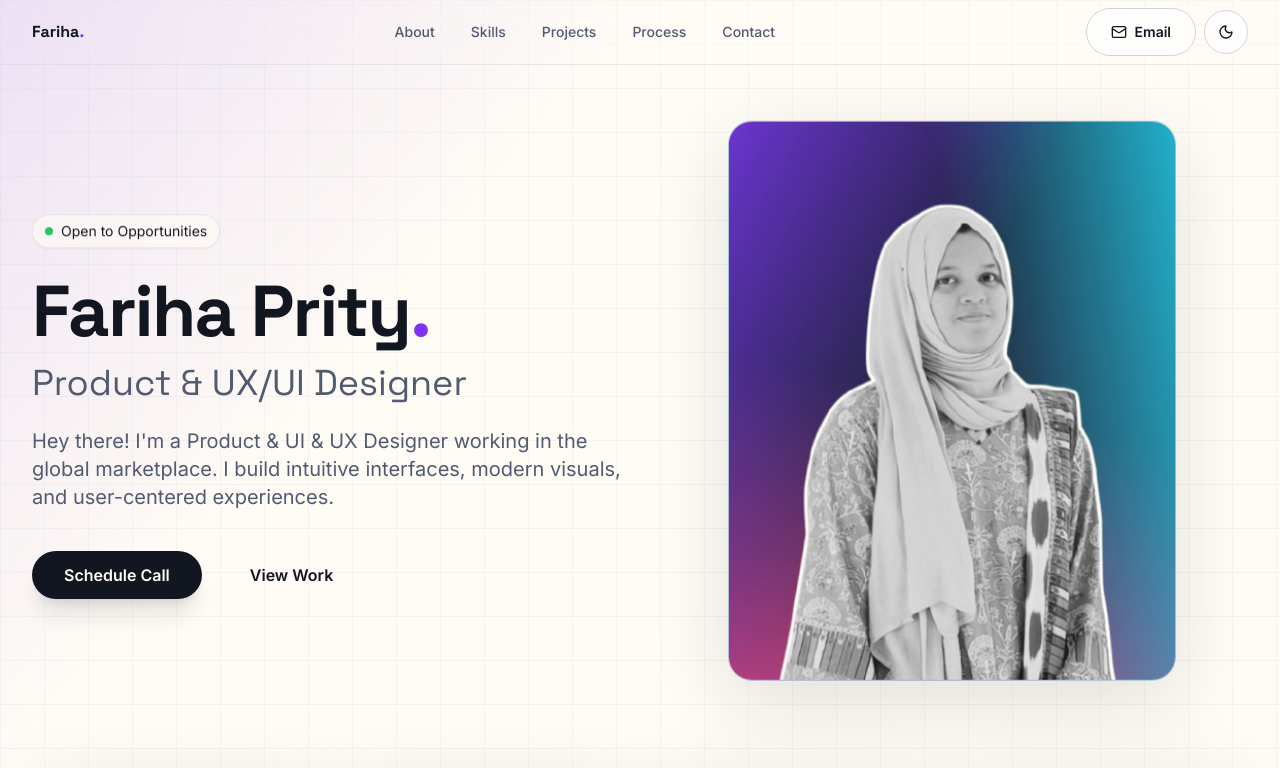
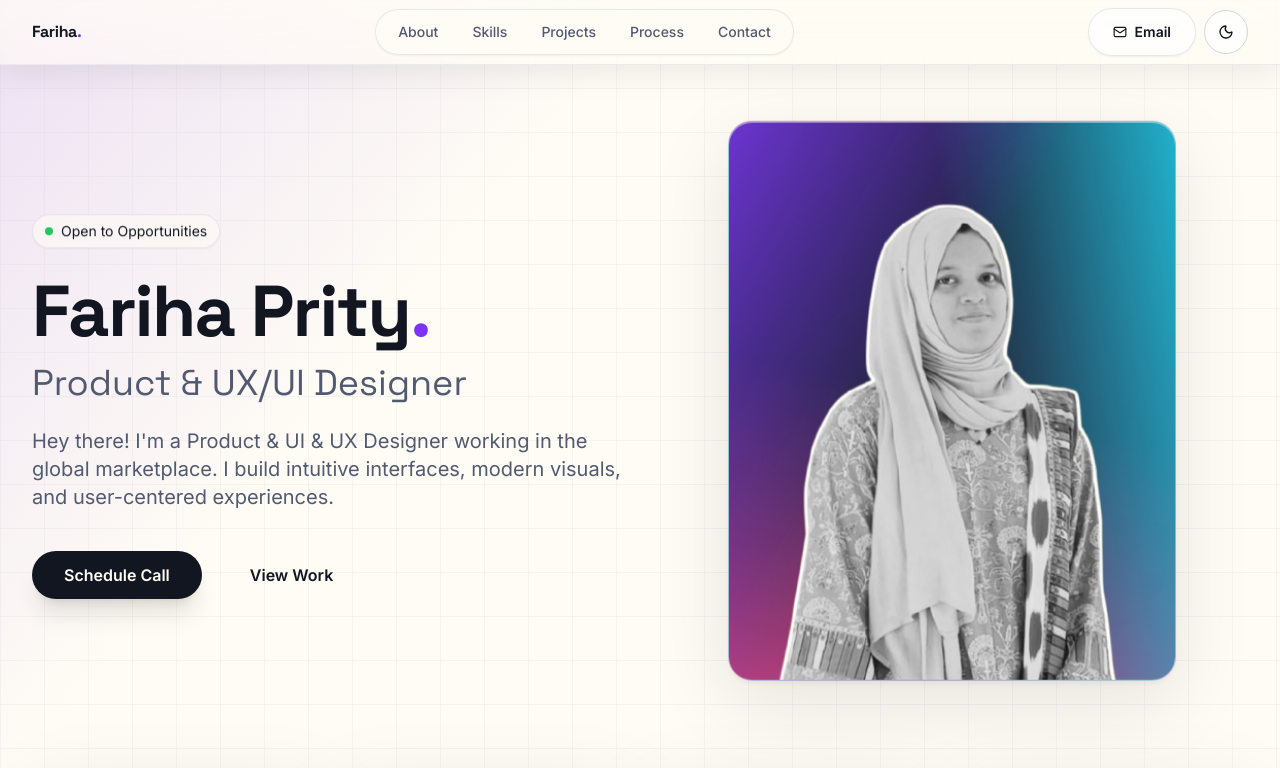
Before and after one commit to Omar-webcloud/Prity, a Next.js app: page / in a window 1280 px wide. Shown: the top 768 px of the page. Built offline with nearby package versions, Linux system fonts and the light colour scheme.

Commit message:
feat: add global CSS design system and portfolio page component

```diff
--- a/app/globals.css
+++ b/app/globals.css
@@ -80,20 +80,50 @@ body {
 }
 
 .glass {
-  background: linear-gradient(135deg, hsl(var(--card) / 0.82), hsl(var(--card) / 0.58));
-  border: 1px solid hsl(var(--border) / 0.76);
-  box-shadow: 0 24px 80px rgba(15, 23, 42, 0.12);
-  backdrop-filter: blur(20px);
+  background: linear-gradient(135deg, hsl(var(--card) / 0.85), hsl(var(--card) / 0.60));
+  border: 1px solid hsl(var(--border) / 0.70);
+  box-shadow:
+    0 4px 6px -1px rgba(0, 0, 0, 0.05),
+    0 24px 80px rgba(15, 23, 42, 0.10),
+    inset 0 1px 0 rgba(255, 255, 255, 0.5);
+  backdrop-filter: blur(24px) saturate(180%);
+  -webkit-backdrop-filter: blur(24px) saturate(180%);
 }
 
 .dark .glass {
   background:
-    linear-gradient(135deg, rgba(255, 247, 225, 0.075), rgba(255, 247, 225, 0.025)),
-    linear-gradient(180deg, rgba(195, 230, 69, 0.045), transparent);
-  border-color: rgba(219, 212, 191, 0.14);
+    linear-gradient(135deg, rgba(255, 247, 225, 0.08), rgba(255, 247, 225, 0.03)),
+    linear-gradient(180deg, rgba(195, 230, 69, 0.05), transparent);
+  border-color: rgba(219, 212, 191, 0.16);
   box-shadow:
-    inset 0 1px 0 rgba(255, 247, 225, 0.07),
-    0 30px 90px rgba(0, 0, 0, 0.36);
+    inset 0 1px 0 rgba(255, 247, 225, 0.09),
+    inset 0 -1px 0 rgba(0, 0, 0, 0.1),
+    0 30px 90px rgba(0, 0, 0, 0.40);
+  backdrop-filter: blur(24px) saturate(160%);
+  -webkit-backdrop-filter: blur(24px) saturate(160%);
+}
+
+/* Premium navbar glass */
+.navbar-glass {
+  background: linear-gradient(180deg,
+    hsl(var(--background) / 0.80) 0%,
+    hsl(var(--background) / 0.65) 100%);
+  border-bottom: 1px solid hsl(var(--border) / 0.40);
+  box-shadow:
+    0 1px 0 rgba(255,255,255,0.06),
+    0 8px 32px rgba(0, 0, 0, 0.08);
+  backdrop-filter: blur(28px) saturate(200%);
+  -webkit-backdrop-filter: blur(28px) saturate(200%);
+}
+
+.dark .navbar-glass {
+  background: linear-gradient(180deg,
+    rgba(15, 17, 32, 0.82) 0%,
+    rgba(15, 17, 32, 0.65) 100%);
+  border-bottom-color: rgba(198, 230, 71, 0.08);
+  box-shadow:
+    0 1px 0 rgba(198, 230, 71, 0.06),
+    0 8px 40px rgba(0, 0, 0, 0.30);
 }
 
 .text-gradient {
--- a/components/portfolio-page.tsx
+++ b/components/portfolio-page.tsx
@@ -449,74 +449,97 @@ function Header() {
   };
 
   return (
-    <header className="fixed inset-x-0 top-0 z-50 border-b border-border/50 bg-background/72 backdrop-blur-2xl">
-      <Container className="flex h-16 items-center justify-between">
+    <header className="fixed inset-x-0 top-0 z-50 navbar-glass transition-all duration-300">
+      <Container className="flex h-16 items-center justify-between gap-4">
+
+        {/* Logo */}
         <a
           href="#home"
-          className="focus-ring rounded-full font-display text-base font-bold"
+          className="focus-ring rounded-full font-display text-base font-bold tracking-tight"
           onClick={(e) => handleScroll(e, "#home")}
         >
           Fariha<span className="text-primary">.</span>
         </a>
-        <nav aria-label="Main navigation" className="hidden items-center gap-1 md:flex">
+
+        {/* Desktop Nav — floating pill */}
+        <nav
+          aria-label="Main navigation"
+          className="hidden md:flex items-center gap-0.5 rounded-full border border-border/50 bg-background/50 backdrop-blur-xl px-1.5 py-1.5 shadow-sm"
+        >
           {navItems.map(([label, href]) => (
             <a
               key={label}
               href={href}
-              className="focus-ring rounded-full px-4 py-2 text-sm font-medium text-muted-foreground transition hover:bg-muted hover:text-foreground"
+              className="focus-ring relative rounded-full px-4 py-1.5 text-sm font-medium text-muted-foreground transition-all duration-200 hover:bg-foreground/6 hover:text-foreground"
               onClick={(e) => handleScroll(e, href)}
             >
               {label}
             </a>
           ))}
         </nav>
+
+        {/* Right actions */}
         <div className="flex items-center gap-2">
-          <Button asChild variant="secondary" className="hidden sm:inline-flex">
+          <Button
+            asChild
+            variant="secondary"
+            className="hidden sm:inline-flex rounded-full shadow-sm border border-border/50 transition-all duration-300 hover:-translate-y-0.5 hover:shadow-md"
+          >
             <a href="mailto:hello@framece.design">
-              <Mail className="h-4 w-4" />
+              <Mail className="h-3.5 w-3.5" />
               Email
             </a>
           </Button>
           <ThemeToggle />
+
+          {/* Mobile hamburger */}
           <button
             type="button"
-            className="focus-ring relative grid h-11 w-11 place-items-center rounded-full border bg-card/70 md:hidden"
+            className="focus-ring relative grid h-9 w-9 place-items-center rounded-full border border-border/60 bg-card/60 backdrop-blur-md md:hidden transition-colors duration-200 hover:bg-card"
             aria-label={menuOpen ? "Close navigation menu" : "Open navigation menu"}
             aria-expanded={menuOpen}
             onClick={() => setMenuOpen((open) => !open)}
           >
             <span
               className={cn(
-                "absolute h-0.5 w-5 rounded-full bg-foreground transition",
+                "absolute h-0.5 w-4 rounded-full bg-foreground transition-all duration-300",
                 menuOpen ? "rotate-45" : "-translate-y-1.5"
               )}
             />
             <span
               className={cn(
-                "absolute h-0.5 w-5 rounded-full bg-foreground transition",
-                menuOpen ? "opacity-0" : "opacity-100"
+                "absolute h-0.5 w-4 rounded-full bg-foreground transition-all duration-300",
+                menuOpen ? "opacity-0 scale-x-0" : "opacity-100 scale-x-100"
               )}
             />
             <span
               className={cn(
-                "absolute h-0.5 w-5 rounded-full bg-foreground transition",
+                "absolute h-0.5 w-4 rounded-full bg-foreground transition-all duration-300",
                 menuOpen ? "-rotate-45" : "translate-y-1.5"
               )}
             />
           </button>
         </div>
       </Container>
-      {menuOpen ? (
+
+      {/* Mobile menu */}
+      {menuOpen && (
+        <motion.div
+          initial={{ opacity: 0, y: -8 }}
+          animate={{ opacity: 1, y: 0 }}
+          exit={{ opacity: 0, y: -8 }}
+          transition={{ duration: 0.2 }}
+        >
           <Container className="pb-4 md:hidden">
             <nav
               aria-label="Mobile navigation"
-            className="glass grid gap-1 rounded-[8px] p-2"
+              className="glass grid gap-1 rounded-2xl p-2 shadow-xl"
             >
               {navItems.map(([label, href]) => (
                 <a
                   key={label}
                   href={href}
-                className="focus-ring rounded-[8px] px-4 py-3 text-sm font-semibold text-muted-foreground transition hover:bg-background/55 hover:text-foreground"
+                  className="focus-ring flex items-center rounded-xl px-4 py-3 text-sm font-semibold text-muted-foreground transition-all duration-200 hover:bg-foreground/6 hover:text-foreground"
                   onClick={(e) => handleScroll(e, href)}
                 >
                   {label}
@@ -524,14 +547,16 @@ function Header() {
               ))}
               <a
                 href="mailto:hello@framece.design"
-              className="focus-ring mt-1 rounded-[8px] bg-foreground px-4 py-3 text-sm font-semibold text-background"
+                className="focus-ring mt-1 flex items-center justify-center gap-2 rounded-xl bg-foreground px-4 py-3 text-sm font-semibold text-background transition-all duration-200 hover:bg-foreground/90"
                 onClick={() => setMenuOpen(false)}
               >
+                <Mail className="h-3.5 w-3.5" />
                 Email Fariha
               </a>
             </nav>
           </Container>
-      ) : null}
+        </motion.div>
+      )}
     </header>
   );
 }
@@ -778,12 +803,7 @@ function ProjectCard({
 }) {
   return (
     <Reveal>
-      <motion.article
-        whileHover={{ y: -6 }}
-        whileTap={{ scale: 0.99 }}
-        transition={{ duration: 0.25 }}
-        className="glass grid gap-6 overflow-hidden rounded-[8px] p-4 sm:p-5 lg:grid-cols-2 lg:items-stretch group cursor-pointer"
-      >
+      <article className="glass grid gap-6 overflow-hidden rounded-[8px] p-4 sm:p-5 lg:grid-cols-2 lg:items-stretch">
         <div className={cn("min-h-[320px]", flip && "lg:order-2")}>
           <ProjectMockup project={project} />
         </div>
@@ -815,7 +835,7 @@ function ProjectCard({
             </Link>
           </Button>
         </div>
-      </motion.article>
+      </article>
     </Reveal>
   );
 }
```
Lines whose indentation alone changed are shown as unchanged.
